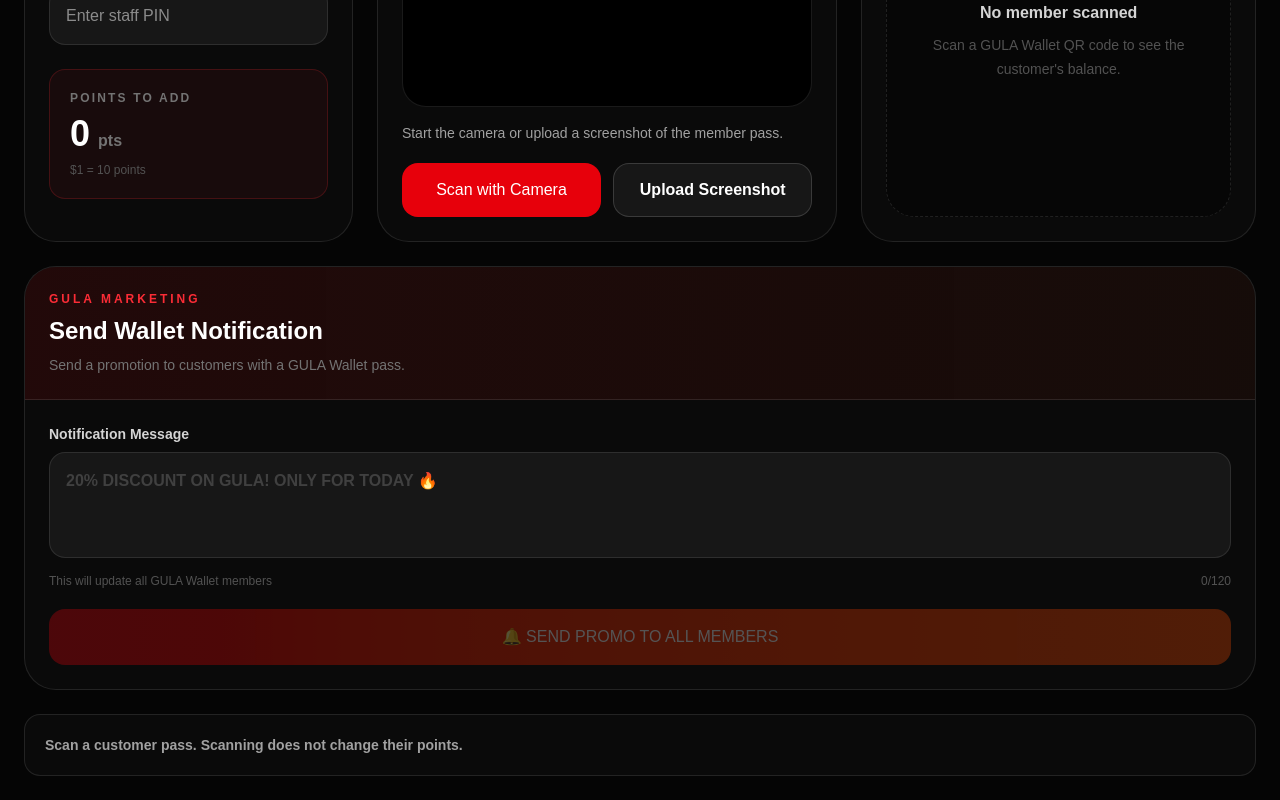
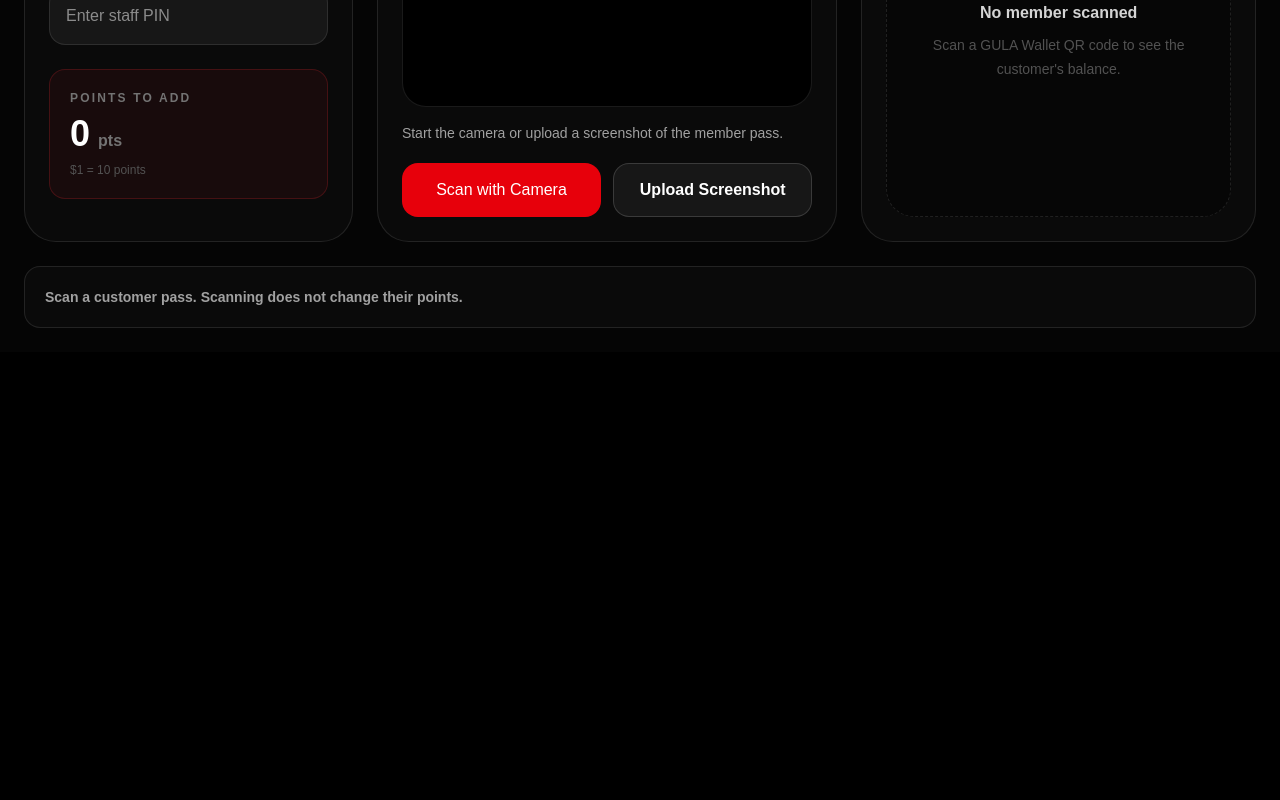
Before and after one commit to jtru12249-hue/gula-loyalty-v2, a Next.js app: page / in a window 1280 px wide. Shown: the part 498-1298 px from the top of the page. After the commit the page ends 850 px from the top, so only its background shows below. Built offline with nearby package versions, Linux system fonts and the light colour scheme.

Commit message:
Update page.tsx

```diff
--- a/app/page.tsx
+++ b/app/page.tsx
@@ -27,24 +27,12 @@
   walletSynced?: boolean;
 };
 
-type NotificationResponse = {
-  success?: boolean;
-  error?: string;
-  message?: string;
-  totalMembers?: number;
-  successful?: number;
-  failed?: number;
-};
-
 export default function StaffTerminalPage() {
   const [staffPin, setStaffPin] = useState("");
   const [spendAmount, setSpendAmount] = useState("");
   const [member, setMember] = useState<Member | null>(null);
   const [loadingMember, setLoadingMember] = useState(false);
   const [working, setWorking] = useState(false);
-
-  const [promoMessage, setPromoMessage] = useState("");
-  const [sendingPromo, setSendingPromo] = useState(false);
 
   const [status, setStatus] = useState<{
     type: "idle" | "success" | "error";
@@ -121,7 +109,9 @@
   }
 
   async function addPoints() {
-    if (!member) return;
+    if (!member) {
+      return;
+    }
 
     if (!Number.isFinite(amount) || amount <= 0) {
       setStatus({
@@ -176,7 +166,9 @@
 
       setStatus({
         type: "success",
-        text: `${data.pointsEarned ?? expectedPoints} points added. ${member.name} now has ${newPoints} points.${
+        text: `${data.pointsEarned ?? expectedPoints} points added. ${
+          member.name
+        } now has ${newPoints} points.${
           data.walletSynced ? " Wallet updated." : ""
         }`,
       });
@@ -194,13 +186,19 @@
   }
 
   async function redeemReward() {
-    if (!member || member.points < 1000) return;
+    if (!member || member.points < 1000) {
+      return;
+    }
 
     const confirmed = window.confirm(
-      `Redeem 1000 points from ${member.name}?\n\nCurrent balance: ${member.points}\nNew balance: ${member.points - 1000}`,
+      `Redeem 1000 points from ${member.name}?\n\nCurrent balance: ${
+        member.points
+      }\nNew balance: ${member.points - 1000}`,
     );
 
-    if (!confirmed) return;
+    if (!confirmed) {
+      return;
+    }
 
     setWorking(true);
 
@@ -245,7 +243,9 @@
 
       setStatus({
         type: "success",
-        text: `FREE REWARD REDEEMED! 1000 points deducted. ${member.name} now has ${newPoints} points.${
+        text: `FREE REWARD REDEEMED! 1000 points deducted. ${
+          member.name
+        } now has ${newPoints} points.${
           data.walletSynced ? " Wallet updated." : ""
         }`,
       });
@@ -259,83 +259,6 @@
       });
     } finally {
       setWorking(false);
-    }
-  }
-
-  async function sendPromoNotification() {
-    const message = promoMessage.trim();
-
-    if (!message) {
-      setStatus({
-        type: "error",
-        text: "Enter a promotional message first.",
-      });
-
-      return;
-    }
-
-    if (!staffPin.trim()) {
-      setStatus({
-        type: "error",
-        text: "Enter the staff PIN before sending a notification.",
-      });
-
-      return;
-    }
-
-    const confirmed = window.confirm(
-      `Send this notification to ALL GULA Wallet members?\n\n"${message}"`,
-    );
-
-    if (!confirmed) return;
-
-    setSendingPromo(true);
-
-    setStatus({
-      type: "idle",
-      text: "Sending promotion to GULA Wallet members...",
-    });
-
-    try {
-      const res = await fetch("/api/send-notification", {
-        method: "POST",
-        headers: {
-          "Content-Type": "application/json",
-          "x-staff-pin": staffPin,
-        },
-        body: JSON.stringify({
-          message,
-        }),
-      });
-
-      const data = (await res.json()) as NotificationResponse;
-
-      if (!res.ok || !data.success) {
-        throw new Error(
-          data.error || "Unable to send promotion.",
-        );
-      }
-
-      setStatus({
-        type: "success",
-        text: `Promotion sent. ${data.successful ?? 0} Wallet passes updated.${
-          data.failed
-            ? ` ${data.failed} failed.`
-            : ""
-        }`,
-      });
-
-      setPromoMessage("");
-    } catch (error) {
-      setStatus({
-        type: "error",
-        text:
-          error instanceof Error
-            ? error.message
-            : "Unable to send promotion.",
-      });
-    } finally {
-      setSendingPromo(false);
     }
   }
 
@@ -484,7 +407,7 @@
               Scan Member
             </h2>
 
-            <p className="mt-2 mb-5 text-sm leading-6 text-neutral-500">
+            <p className="mb-5 mt-2 text-sm leading-6 text-neutral-500">
               Scanning only identifies the customer. It does
               not add points automatically.
             </p>
@@ -632,65 +555,6 @@
           </section>
         </div>
 
-        <section className="mt-6 overflow-hidden rounded-[2rem] border border-white/10 bg-neutral-950">
-          <div className="border-b border-white/10 bg-gradient-to-r from-red-950/40 to-orange-950/20 p-6">
-            <p className="text-xs font-black uppercase tracking-[0.25em] text-red-500">
-              GULA MARKETING
-            </p>
-
-            <h2 className="mt-2 text-2xl font-black">
-              Send Wallet Notification
-            </h2>
-
-            <p className="mt-2 text-sm text-neutral-500">
-              Send a promotion to customers with a GULA Wallet pass.
-            </p>
-          </div>
-
-          <div className="p-6">
-            <label className="block">
-              <span className="mb-2 block text-sm font-bold text-neutral-300">
-                Notification Message
-              </span>
-
-              <textarea
-                value={promoMessage}
-                maxLength={120}
-                onChange={(event) =>
-                  setPromoMessage(event.target.value)
-                }
-                placeholder="20% DISCOUNT ON GULA! ONLY FOR TODAY 🔥"
-                rows={3}
-                className="w-full resize-none rounded-2xl border border-white/10 bg-neutral-900 px-4 py-4 text-base font-semibold outline-none placeholder:text-neutral-700 focus:border-red-500"
-              />
-
-              <div className="mt-2 flex justify-between text-xs text-neutral-600">
-                <span>
-                  This will update all GULA Wallet members
-                </span>
-
-                <span>
-                  {promoMessage.length}/120
-                </span>
-              </div>
-            </label>
-
-            <button
-              type="button"
-              onClick={sendPromoNotification}
-              disabled={
-                sendingPromo ||
-                !promoMessage.trim()
-              }
-              className="mt-5 w-full rounded-2xl bg-gradient-to-r from-red-600 to-orange-600 px-5 py-4 text-base font-black text-white transition hover:-translate-y-0.5 disabled:cursor-not-allowed disabled:opacity-30"
-            >
-              {sendingPromo
-                ? "SENDING TO MEMBERS..."
-                : "🔔 SEND PROMO TO ALL MEMBERS"}
-            </button>
-          </div>
-        </section>
-
         <div
           className={
             status.type === "success"
```
